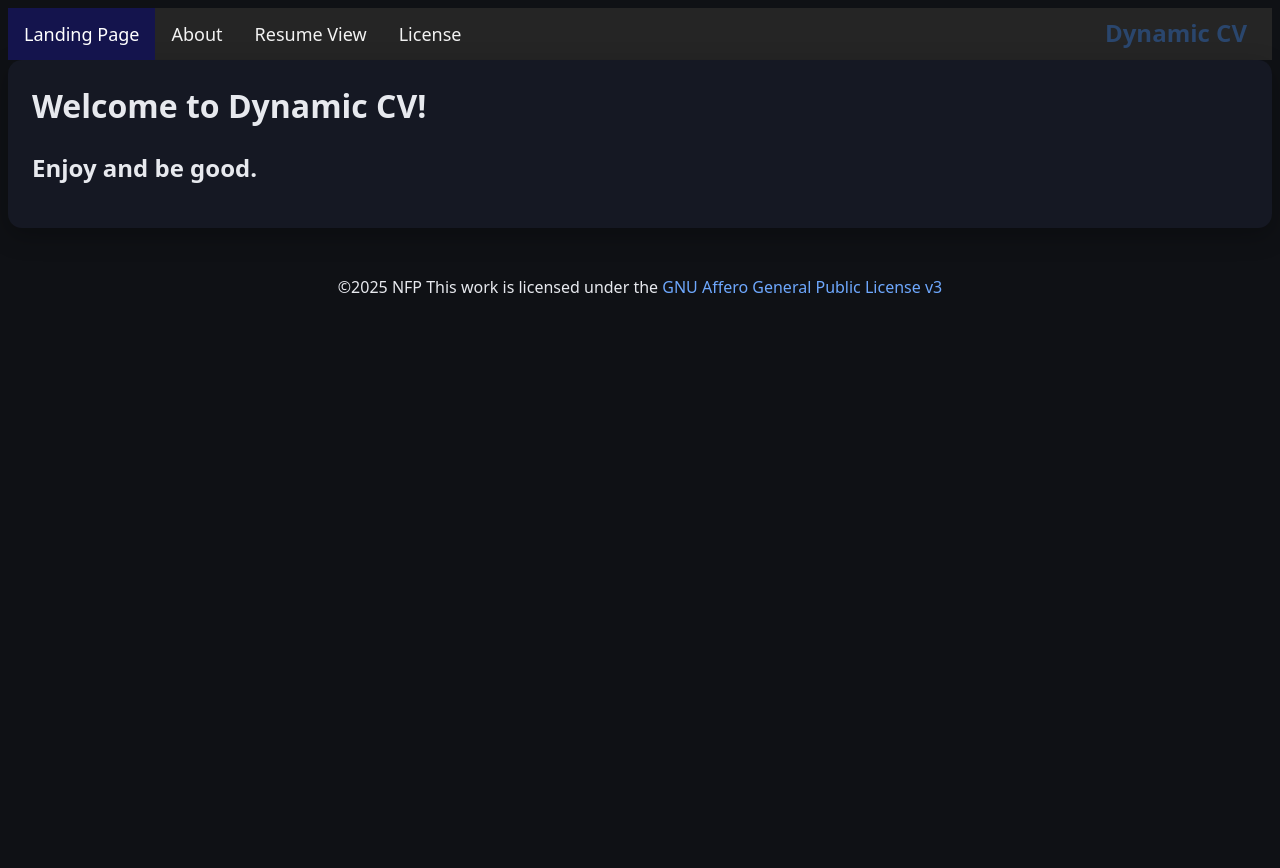
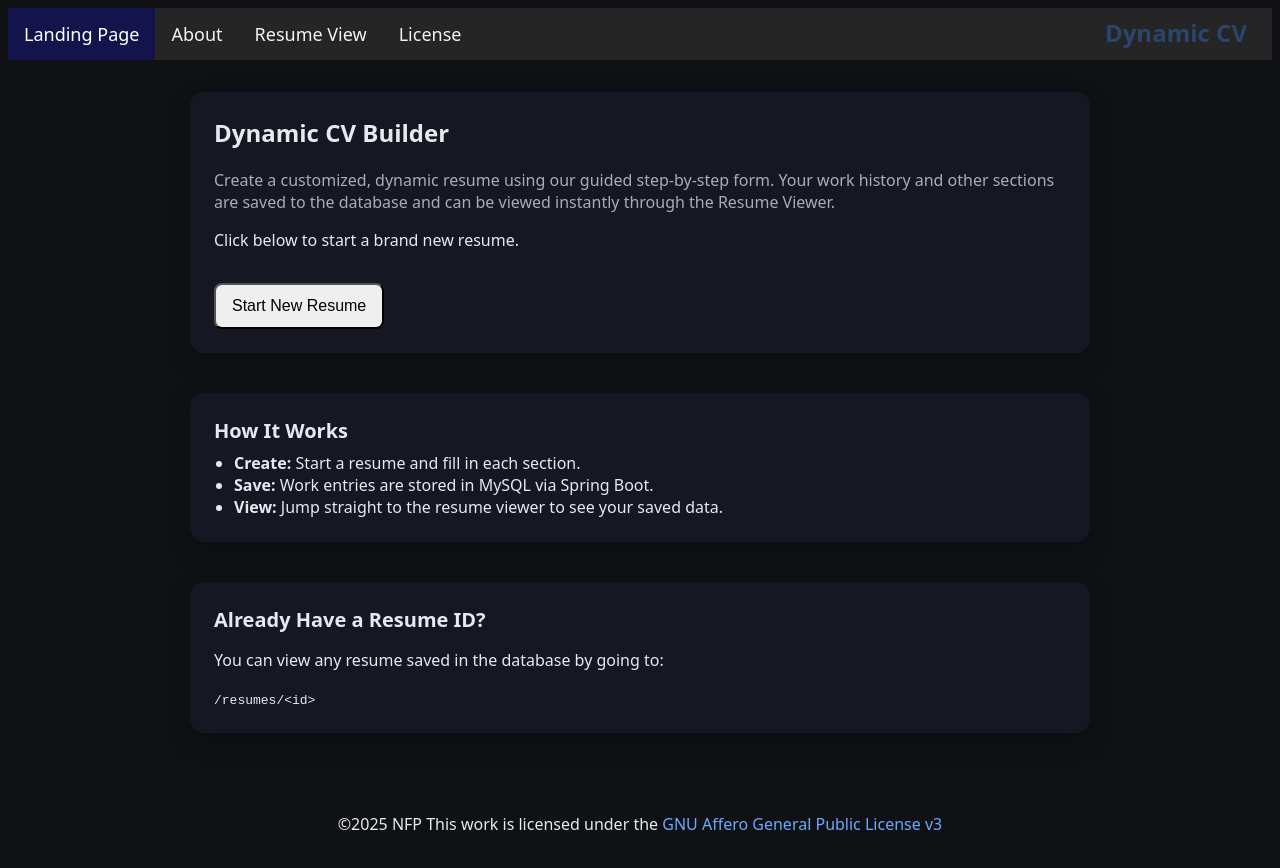
Before and after one commit to gitpuleo/unit2-final-springbootproject-Nick-P, a React (Vite) app in the folder react front-end/: page / in a window 1280 px wide. Shown: the top 868 px of the page. Before the commit the page ends 800 px from the top, so only its background shows below. Built offline with nearby package versions, Linux system fonts and the light colour scheme.

Commit message:
demo branch to make some aesthetic changes before demo day

```diff
--- a/react front-end/src/Pages/LandingPage.jsx
+++ b/react front-end/src/Pages/LandingPage.jsx
@@ -2,22 +2,59 @@
 import '../theme.css';
 
 
+import { useNavigate } from "react-router-dom";
 
-function LandingPage() {
+export default function LandingPage() {
+  const navigate = useNavigate();
 
-    return(
+  function handleStart() {
+    navigate("/resumes/new");
+  }
 
+  return (
+    <div className="container">
+      <section className="card">
+        <h1 style={{ marginTop: 0 }}>Dynamic CV Builder</h1>
 
-        <main className='card'>
+        <p style={{ color: "var(--muted)", marginTop: "0.5rem" }}>
+          Create a customized, dynamic resume using our guided step-by-step form.
+          Your work history and other sections are saved to the database and can
+          be viewed instantly through the Resume Viewer.
+        </p>
 
-            <header>
-              <h1>Welcome to Dynamic CV!</h1>
-            </header>
-            <h2>Enjoy and be good.</h2>
+        <p style={{ marginTop: "1rem" }}>
+          Click below to start a brand new resume.
+        </p>
 
-        </main>
-    )
+        <button
+          type="button"
+          onClick={handleStart}
+          style={{
+            marginTop: "1rem",
+            padding: "0.75rem 1rem",
+            fontSize: "1rem",
+            borderRadius: "8px",
+            cursor: "pointer",
+          }}
+        >
+          Start New Resume
+        </button>
+      </section>
+
+      <section className="card">
+        <h2>How It Works</h2>
+        <ul>
+          <li><strong>Create:</strong> Start a resume and fill in each section.</li>
+          <li><strong>Save:</strong> Work entries are stored in MySQL via Spring Boot.</li>
+          <li><strong>View:</strong> Jump straight to the resume viewer to see your saved data.</li>
+        </ul>
+      </section>
+
+      <section className="card">
+        <h2>Already Have a Resume ID?</h2>
+        <p>You can view any resume saved in the database by going to:</p>
+        <code>/resumes/&lt;id&gt;</code>
+      </section>
+    </div>
+  );
 }
-
-
-export default LandingPage;
```
